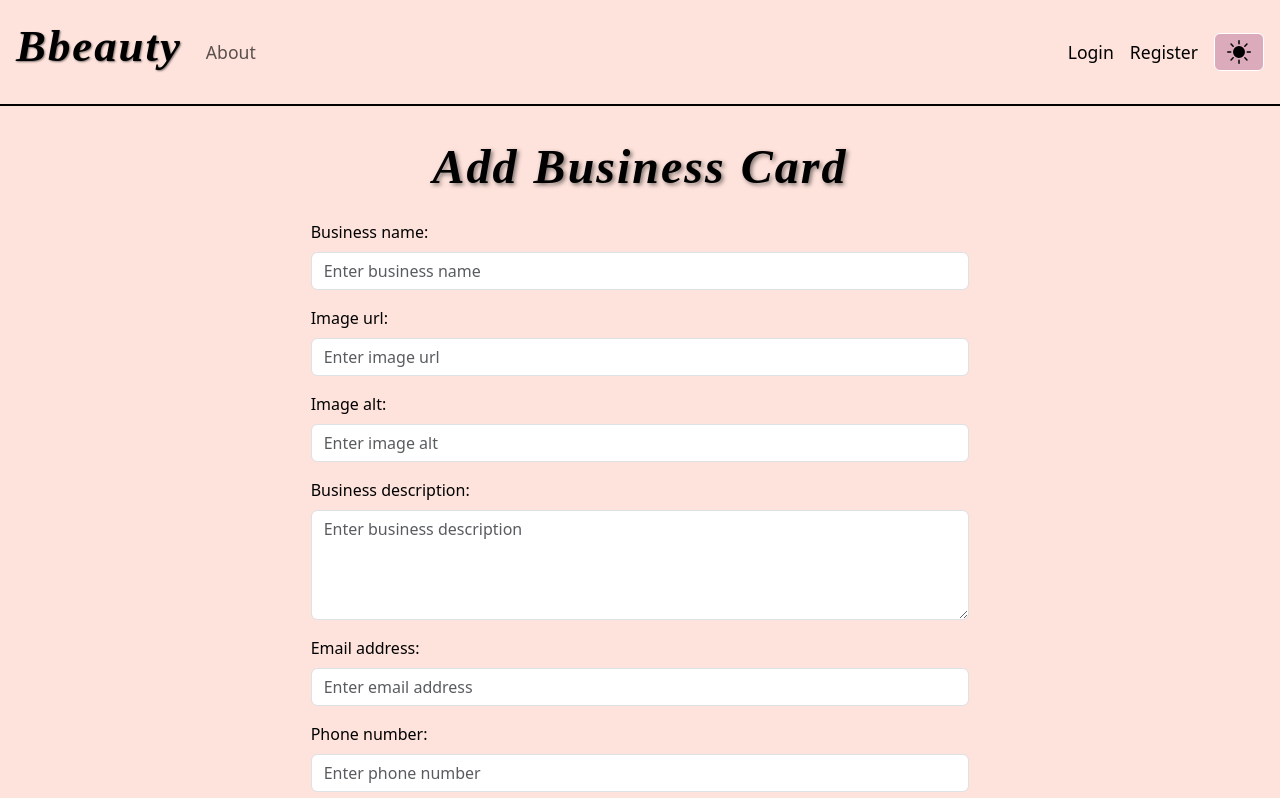
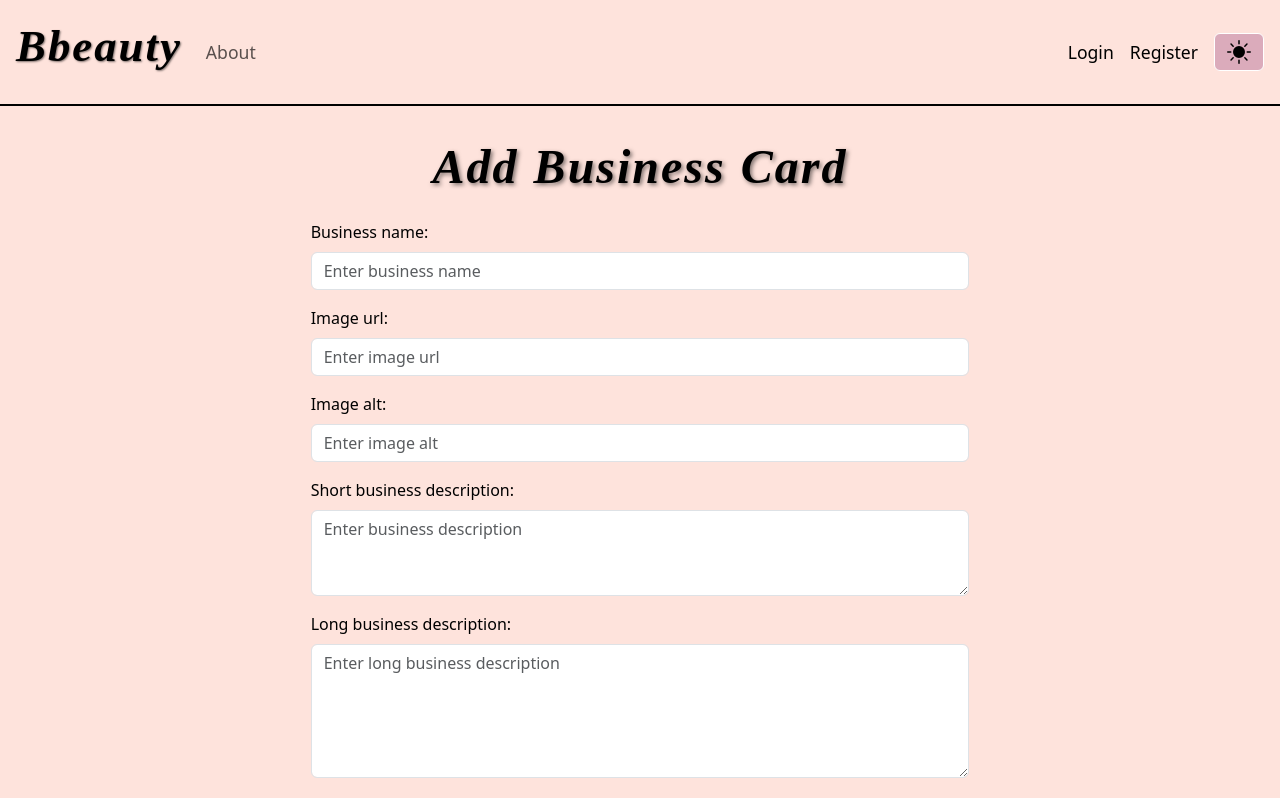
Before and after one commit to rotemfuks/Bbeauty, a React (Create React App) app: page /card-form in a window 1280 px wide. Shown: the top 798 px of the page. Built offline with nearby package versions, Linux system fonts and the light colour scheme; data requests are answered from the project's data file.

Commit message:
changed interface to long changed & designs;

```diff
--- a/db.json
+++ b/db.json
@@ -63,6 +63,7 @@
       "alt": "nails",
       "name": "nails by michal",
       "description": "nice and calm nail clinic. we offer good prices and great work. we have 3 workers ",
+      "longDescription": "dfghjklkjh  gfdfghjklkjh gfdfghjkjbnkjdfghjk lkjhgfdfg hjklkj hgfdf ghjkjbnkj dfghjklkj hgfdfghjkl kjhgfdfgh jkjbnkjdf ghjklkjh gfdfghjklkjhgfd fghjkjbnkjdf ghjklkjhgfdfghjkl kjhgfdf ghjkjbnkjdfgh jklkjhgfd fghjklk jhgfd",
       "email": "michal@gmail.com",
       "phone": "05432599393",
       "address": "Tel Aviv",
@@ -76,6 +77,7 @@
       "alt": "pepole face",
       "name": "Facial Treatment",
       "description": "we offer our clients facial treatment with the best doctors out there. lowest price.",
+      "longDescription": "dfghjklkjh  gfdfghjklkjh gfdfghjkjbnkjdfghjk lkjhgfdfg hjklkj hgfdf ghjkjbnkj dfghjklkj hgfdfghjkl kjhgfdfgh jkjbnkjdf ghjklkjh gfdfghjklkjhgfd fghjkjbnkjdf ghjklkjhgfdfghjkl kjhgfdf ghjkjbnkjdfgh jklkjhgfd fghjklk jhgfd",
       "email": "facialHolon@gmail.com",
       "phone": "0538685949",
       "address": "Hakishon st.4 Holon",
@@ -89,6 +91,7 @@
       "alt": "make up pallete",
       "name": "Make Up by sasha",
       "description": "professional make up artist. with 4 years experience in make up for events and brides. ",
+      "longDescription": "dfghjklkjh  gfdfghjklkjh gfdfghjkjbnkjdfghjk lkjhgfdfg hjklkj hgfdf ghjkjbnkj dfghjklkj hgfdfghjkl kjhgfdfgh jkjbnkjdf ghjklkjh gfdfghjklkjhgfd fghjkjbnkjdf ghjklkjhgfdfghjkl kjhgfdf ghjkjbnkjdfgh jklkjhgfd fghjklk jhgfd",
       "email": "makeupSasha@gmail.com",
       "phone": "0542939959",
       "address": "Rishon Lezion",
@@ -96,6 +99,20 @@
       "zipCode": "685944",
       "userId": 3,
       "id": 4
+    },
+    {
+      "image": "https://upload.wikimedia.org/wikipedia/commons/6/6e/Harry_Potter_wordmark.svg",
+      "alt": "zona",
+      "name": "Rotem Fuks",
+      "description": "dfghjklkjhgfdfghjklkjhgfdfghjkjbnkj",
+      "longDescription": "dfghjklkjh  gfdfghjklkjh gfdfghjkjbnkjdfghjk lkjhgfdfg hjklkj hgfdf ghjkjbnkj dfghjklkj hgfdfghjkl kjhgfdfgh jkjbnkjdf ghjklkjh gfdfghjklkjhgfd fghjkjbnkjdf ghjklkjhgfdfghjkl kjhgfdf ghjkjbnkjdfgh jklkjhgfd fghjklk jhgfd",
+      "email": "bar74064@gmail.com",
+      "phone": "0547424641",
+      "address": "HAKISHON 7 ST",
+      "state": "Israel",
+      "zipCode": "7524507",
+      "userId": 2,
+      "id": 5
     }
   ]
 }
--- a/src/components/Business.module.scss
+++ b/src/components/Business.module.scss
@@ -5,7 +5,7 @@
 
 .all {
   width: 100%;
-  min-height: 100vh;
+  min-height: 80vh;
   background-color: #f2f2f2;
 }
 
@@ -13,15 +13,18 @@
   width: 100%;
 }
 
+.AddressEmail {
+  font-size: 1.2rem;
+}
 .aboutus h1 {
   padding-top: 40px;
   text-align: center;
-  font-size: 30px;
+  font-size: 2.7rem;
+  font-family: "Playfair Display", serif;
   color: black;
   text-transform: uppercase;
   letter-spacing: 1.5px;
   margin-top: 50px;
-  font-family: "Pattaya", sans-serif;
 }
 
 .aboutus h1::after {
@@ -46,13 +49,13 @@
   padding: 0px 30px;
 }
 
-.content h3 {
+.description {
   color: #222;
   letter-spacing: 1px;
   font-family: "Roboto", sans-serif;
 }
 
-.content p {
+.longDescription {
   font-family: "Roboto", sans-serif;
   font-size: 18px;
   color: #646262;
@@ -96,6 +99,11 @@
   height: auto;
 }
 
+.phone {
+  text-decoration: none;
+  font-size: 1.2rem;
+}
+
 @media screen and (max-width: 900px) {
   .aboutus {
     width: 100%;
--- a/src/components/Business.tsx
+++ b/src/components/Business.tsx
@@ -2,6 +2,7 @@ import { FunctionComponent, useEffect, useState } from "react";
 import { Card } from "../interfaces/Card";
 import { getCardDetails } from "../services/cardService";
 import styles from "./Business.module.scss";
+import { BsFillTelephoneFill } from "react-icons/bs";
 
 interface BusinessPageProps {}
 
@@ -21,36 +22,24 @@ const BusinessPage: FunctionComponent<BusinessPageProps> = () => {
   }, []);
 
   return (
-    // <>
-    //   <div>Hi</div>
-    //   <h2>{cardDetails?.name}</h2>
-    //   <p>{cardDetails?.description}</p>
-    //   <img src={cardDetails?.image} alt={cardDetails?.alt} />
-    // </>
-
     <div className={styles.all}>
       <section>
         <div className={styles.aboutus}>
           <h1>{cardDetails?.name}</h1>
           <div className={styles.wrapper}>
             <div className={styles.content}>
-              <h3>
-                It’s time to break out your beads and get in your last bites of
-                king cake – Mardi Gras time is here.
-              </h3>
-              <p>
-                Mardi Gras is French for Fat Tuesday. It’s also called Shrove
-                Tuesday, Carnival Tuesday or Pancake Tuesday, depending on where
-                the celebration is taking place. No matter the name, it’s a day
-                of revelry that includes parades, parties and gastronomic
-                indulgence before the Christian fasting season of Lent begins on
-                Ash Wednesday (February 22 in 2023). It marks the last day of
-                the Carnival season, basically a six-week period of partying
-                around the globe.
+              <p className={styles.description}>{cardDetails?.description}</p>
+              <p className={styles.longDescription}>
+                {cardDetails?.longDescription}
               </p>
-              <div className={styles.button}>
-                <a href="about.html">read more</a>
-              </div>
+              <p className={styles.AddressEmail}>Email: {cardDetails?.email}</p>
+              <p className={styles.AddressEmail}>
+                Address: {cardDetails?.state}, {cardDetails?.address},{" "}
+                {cardDetails?.zipCode}.
+              </p>
+              <a href={`tel:${cardDetails?.phone}`} className={styles.phone}>
+                <BsFillTelephoneFill /> Phone: {cardDetails?.phone}
+              </a>
             </div>
             <div className={styles.imagesection}>
               <img src={cardDetails?.image} alt={cardDetails?.alt} />
--- a/src/components/BusinessCardForm.tsx
+++ b/src/components/BusinessCardForm.tsx
@@ -15,6 +15,7 @@ interface NewCardValues {
   alt: string;
   name: string;
   description: string;
+  longDescription: string;
   email: string;
   phone: string;
   address: string;
@@ -33,6 +34,7 @@ const BusinessCardForm: React.FC<NewCardFormProps> = () => {
     alt: "",
     name: "",
     description: "",
+    longDescription: "",
     email: "",
     phone: "",
     address: "",
@@ -44,7 +46,16 @@ const BusinessCardForm: React.FC<NewCardFormProps> = () => {
     image: yup.string().required().min(2),
     alt: yup.string().required().min(3),
     name: yup.string().required().min(4),
-    description: yup.string().required().min(10),
+    description: yup
+      .string()
+      .required()
+      .min(10, "must be longer than 10")
+      .max(35, "cannot be more than 35"),
+    longDescription: yup
+      .string()
+      .required()
+      .min(50, "must be longer")
+      .max(200, "cannot be longer"),
     email: yup.string().required().email(),
     phone: yup.number().required().min(10),
     address: yup.string().required().min(7),
@@ -140,10 +151,10 @@ const BusinessCardForm: React.FC<NewCardFormProps> = () => {
             </Form.Group>
 
             <Form.Group controlId="description">
-              <Form.Label>Business description:</Form.Label>
+              <Form.Label>Short business description:</Form.Label>
               <Form.Control
                 as="textarea"
-                rows={4}
+                rows={3}
                 placeholder="Enter business description"
                 name="description"
                 value={formik.values.description}
@@ -155,6 +166,25 @@ const BusinessCardForm: React.FC<NewCardFormProps> = () => {
               />
               <Form.Control.Feedback type="invalid">
                 {formik.errors.description}
+              </Form.Control.Feedback>
+            </Form.Group>
+            <Form.Group controlId="longDescription">
+              <Form.Label>Long business description:</Form.Label>
+              <Form.Control
+                as="textarea"
+                rows={5}
+                placeholder="Enter long business description"
+                name="longDescription"
+                value={formik.values.longDescription}
+                onChange={formik.handleChange}
+                onBlur={formik.handleBlur}
+                isInvalid={Boolean(
+                  formik.touched.longDescription &&
+                    formik.errors.longDescription
+                )}
+              />
+              <Form.Control.Feedback type="invalid">
+                {formik.errors.longDescription}
               </Form.Control.Feedback>
             </Form.Group>
 
--- a/src/components/Home.module.scss
+++ b/src/components/Home.module.scss
@@ -14,3 +14,15 @@
   font-size: 1.2rem;
   text-align: center;
 }
+.button {
+  background-color: #dbabbb;
+  color: black;
+  border: 1px solid #fff;
+  font-size: 1.5rem;
+}
+.button:hover {
+  background-color: #d992aa;
+  color: black;
+
+  border: 1px solid #fff;
+}
--- a/src/components/Home.tsx
+++ b/src/components/Home.tsx
@@ -28,9 +28,8 @@ const Home: FunctionComponent<HomeProps> = () => {
         business cards that exude elegance and professionalism.
       </div>
       <BusinessCards cards={cards} />
-
       {user?.isBusiness && (
-        <Button onClick={onClickAddCard}>
+        <Button onClick={onClickAddCard} className={styles.button}>
           <BsBuildingAdd /> Add card
         </Button>
       )}
--- a/src/interfaces/Card.ts
+++ b/src/interfaces/Card.ts
@@ -3,6 +3,7 @@ export interface Card {
   image: string;
   alt?: string;
   description: string;
+  longDescription: string;
   phone: string;
   address: string;
   email: string;
```
Also changed, not shown: public/EBAA9926-191D-4F45-A55B-5D374F6B487B_1_201_a.jpeg (added).
